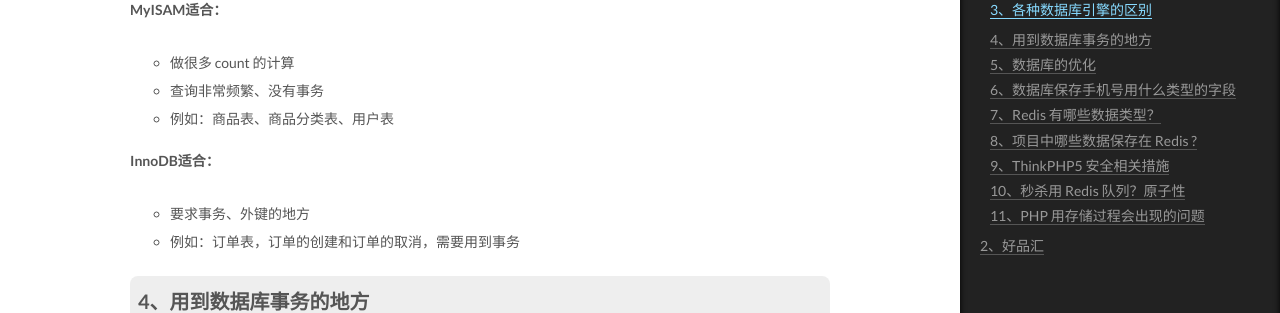
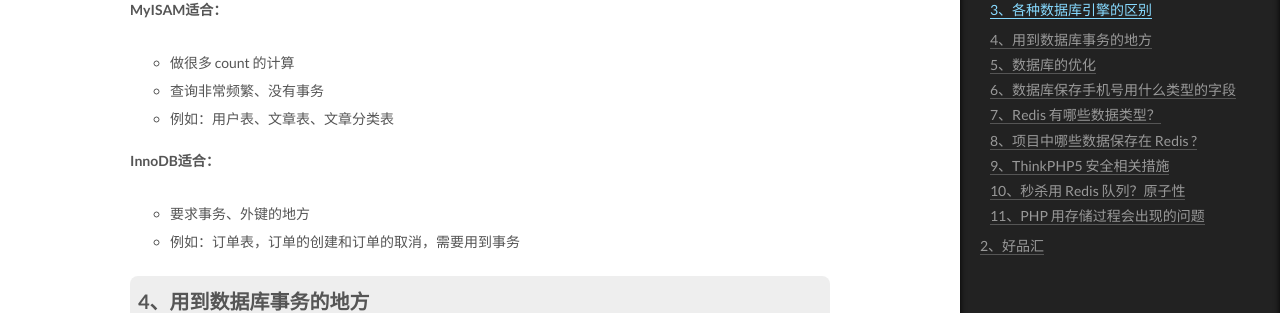
Before and after one commit to nnngu/LearningNotes, a Jekyll site: the page built from _posts/2018-06-05-PHP 面试题收集.md, in a window 1280 px wide and 1400 px high, scrolled down 2375 px. Shown: the part 148-461 px from the top of the window. Built offline with Jekyll 4.4.1, drawn with Linux system fonts in a browser that asks for light colours.

Commit message:
修改文件: _posts/2018-06-05-PHP 面试题收集.md

```diff
--- a/_posts/2018-06-05-PHP 面试题收集.md
+++ b/_posts/2018-06-05-PHP 面试题收集.md
@@ -79,7 +79,7 @@ InnoDB 和 MyISAM 基本的差别为：MyISAM 类型的表强调的是性能，
 
 - 做很多 count 的计算
 - 查询非常频繁、没有事务
-- 例如：商品表、商品分类表、用户表
+- 例如：用户表、文章表、文章分类表
 
 **InnoDB适合：**
 
```
